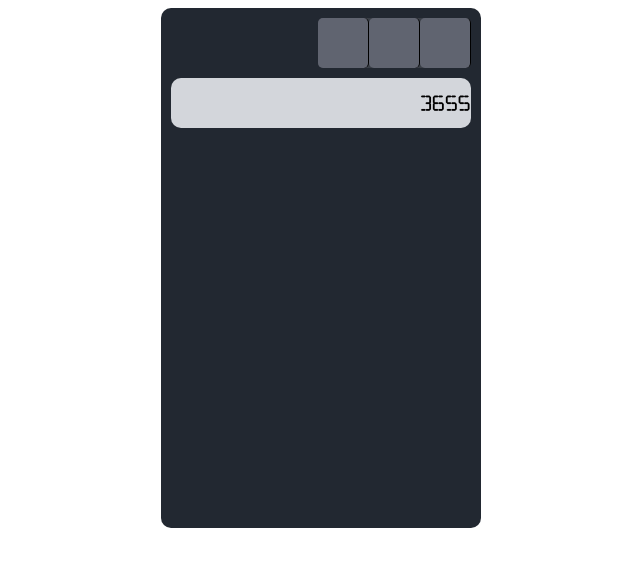
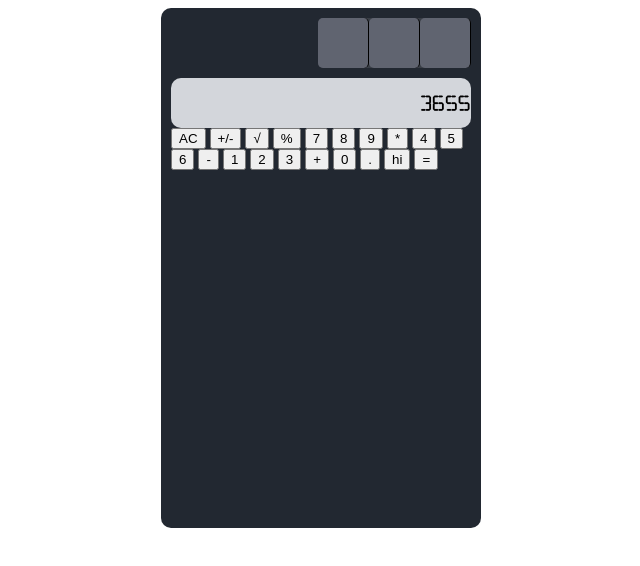
Before and after one commit to Zaandros/Calculator, a plain HTML site: page index.html in a window 1280 px wide. Shown: the whole page, without its empty margins (319-959 px from the left). Drawn offline with Linux system fonts and the light colour scheme; files whose address does not match are found by name.

Commit message:
- Added in buttons for the calculator

```diff
--- a/index.html
+++ b/index.html
@@ -19,6 +19,33 @@
 
         <div class="button-section">
 
+                <button id="clear" class="button function-button">AC</button>
+                <button id="pos-neg" class="button function-button">+/-</button>
+                <button id="square-root" class="button function-button">&radic;</button>
+                <button id="percentage" class="button function-button">%</button>
+
+                <button id="seven" class="button">7</button>
+                <button id="eight" class="button">8</button>
+                <button id="nine" class="button">9</button>
+                <button id="multiply" class="button function-button">*</button>
+
+                <button id="four" class="button">4</button>
+                <button id="five" class="button">5</button>
+                <button id="six" class="button">6</button>
+                <button id="negative" class="button function-button">-</button>
+
+                <button id="one" class="button">1</button>
+                <button id="two" class="button">2</button>
+                <button id="three" class="button">3</button>
+                <button id="plus" class="button function-button">+</button>
+
+                <button id="zero" class="button">0</button>
+                <button id="decimal" class="button">.</button>
+                <button id="empty" class="button">hi</button>
+                <button id="equals" class="button function-button">=</button>
+
+        </div>
+
         </div>
     </div>
 </body>
```
